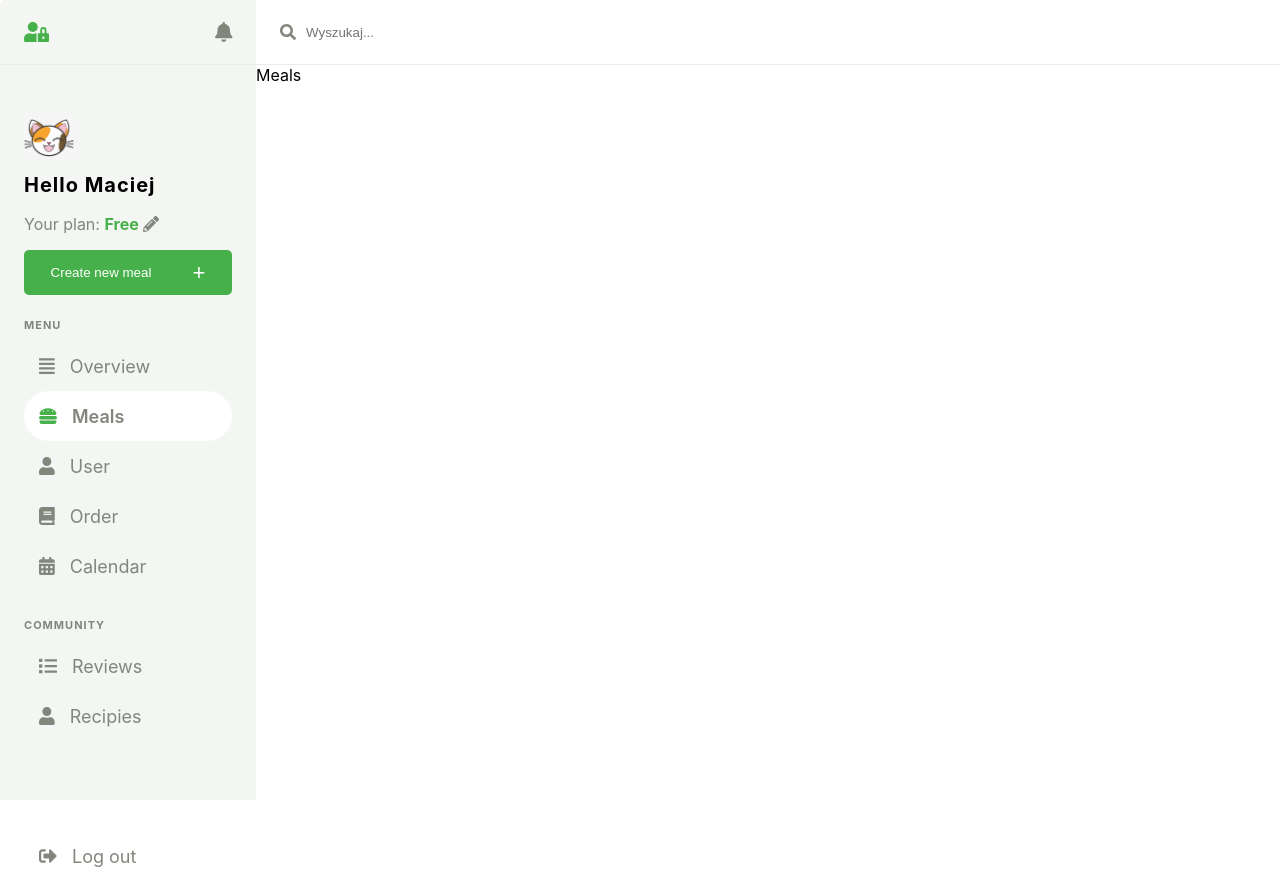
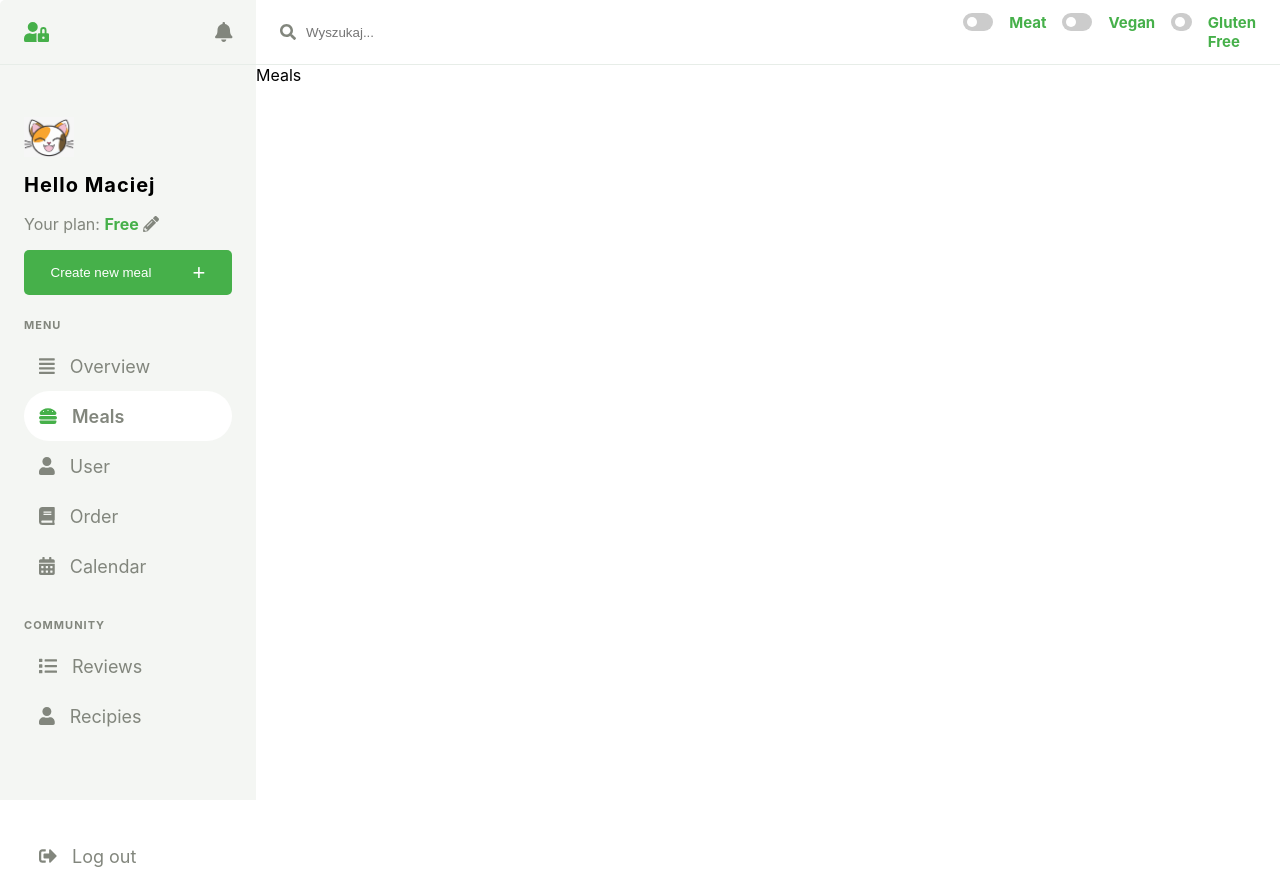
Before and after one commit to manistka/meal-delivery, a React (Create React App) app: page /meals in a window 1280 px wide. Built offline with nearby package versions, Linux system fonts and the light colour scheme.

Commit message:
Add melas filters

```diff
--- a/src/components/Header/Header.js
+++ b/src/components/Header/Header.js
@@ -1,5 +1,6 @@
 import React from "react";
 import classes from "./Header.module.scss";
+import MealsFilter from "./MealsFilter/MealsFilter";
 
 import SearchBar from "./SearchBar/SearchBar";
 
@@ -7,7 +8,7 @@ const Header = () => {
     return (
         <header className={classes.Header}>
             <SearchBar />
-            {/* <MealsFilter /> */}
+            <MealsFilter />
         </header>
     );
 };
--- /dev/null
+++ b/src/components/Header/MealsFilter/MealsFilter.js
@@ -0,0 +1,15 @@
+import React from "react";
+import classes from "./MealsFilter.module.scss";
+import ToggleSwitch from "../../UI/ToggleSwitch/ToggleSwitch";
+
+const MealsFilter = () => {
+    return (
+        <div className={classes.Container}>
+            <ToggleSwitch label="Meat" />
+            <ToggleSwitch label="Vegan" />
+            <ToggleSwitch label="Gluten Free" />
+        </div>
+    );
+};
+
+export default MealsFilter;
--- /dev/null
+++ b/src/components/Header/MealsFilter/MealsFilter.module.scss
@@ -0,0 +1,4 @@
+.Container {
+    display: flex;
+    width: 30%;
+}
--- /dev/null
+++ b/src/components/UI/ToggleSwitch/ToggleSwitch.js
@@ -0,0 +1,16 @@
+import React from "react";
+import classes from "./ToggleSwitch.module.scss";
+
+const ToggleSwitch = ({ label }) => {
+    return (
+        <div className={classes.Container}>
+            <label className={classes.Switch}>
+                <input type="checkbox" />
+                <span className={classes.Slider}></span>
+            </label>
+            <p className={classes.Label}>{label}</p>
+        </div>
+    );
+};
+
+export default ToggleSwitch;
--- /dev/null
+++ b/src/components/UI/ToggleSwitch/ToggleSwitch.module.scss
@@ -0,0 +1,62 @@
+@import "../../../globalStyles/colors";
+
+.Container {
+    display: flex;
+    flex-direction: row;
+    width: 200px;
+    .Switch {
+        position: relative;
+        display: inline-block;
+        width: 30px;
+        height: 18px;
+        .Switch input {
+            opacity: 0;
+            width: 0;
+            height: 0;
+        }
+
+        .Slider {
+            position: absolute;
+            cursor: pointer;
+            top: 0;
+            left: 0;
+            right: 0;
+            bottom: 0;
+            background-color: #ccc;
+            -webkit-transition: 0.4s;
+            transition: 0.4s;
+            border-radius: 34px;
+        }
+
+        .Slider:before {
+            position: absolute;
+            content: "";
+            height: 10px;
+            width: 10px;
+            left: 4px;
+            bottom: 4px;
+            background-color: white;
+            -webkit-transition: 0.4s;
+            transition: 0.4s;
+            border-radius: 50%;
+        }
+
+        input:checked + .Slider {
+            background-color: $switchBackground;
+        }
+
+        input:checked + .Slider:before {
+            background: $mainColor;
+            -webkit-transform: translateX(12px);
+            -ms-transform: translateX(12px);
+            transform: translateX(12px);
+        }
+    }
+    .Label {
+        color: $mainColor;
+        font-weight: bold;
+        margin: 0 16px;
+        padding: 0;
+        font-size: 15px;
+    }
+}
--- a/src/globalStyles/_colors.scss
+++ b/src/globalStyles/_colors.scss
@@ -1,4 +1,5 @@
 $mainColor: #46b04a;
+$switchBackground: #e1efb0;
 $firstColor: #e1efb0;
 $secondColor: #82867d;
 $sidebarBackground: #f4f6f3;
```
